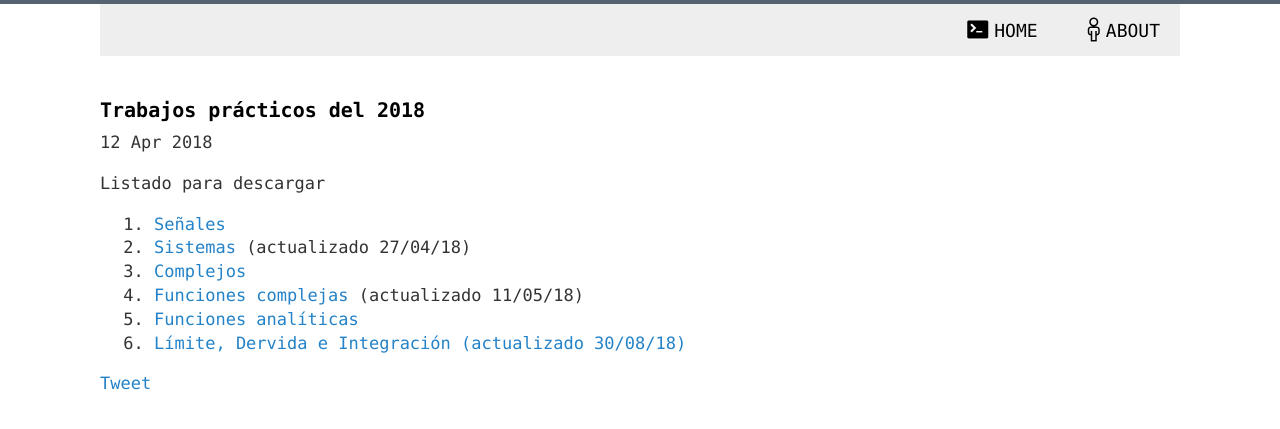
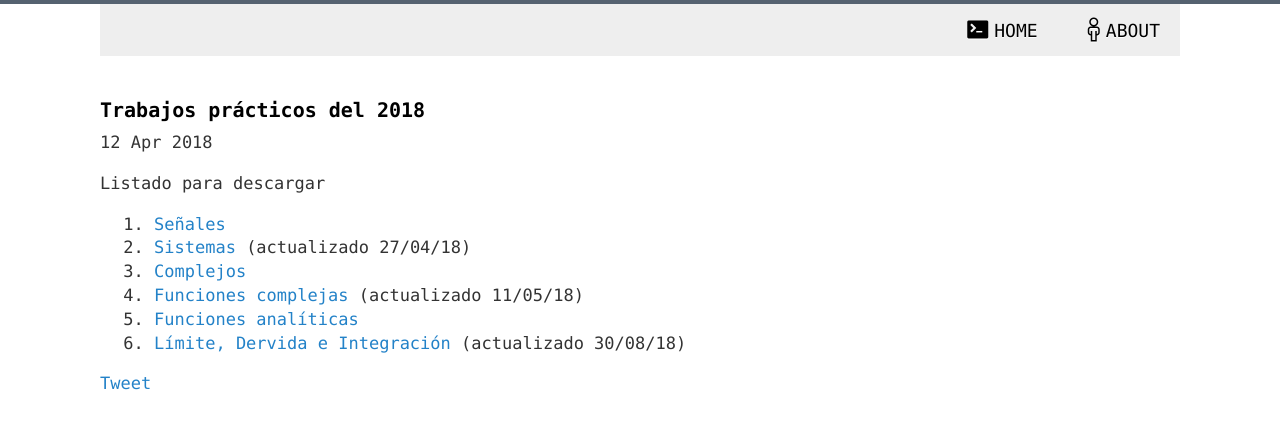
Before and after one commit to 1nv1/UTN-FRN-ASS, a Jekyll site: the page built from _posts/2018-04-12-TPs2018.markdown, in a window 1280 px wide. Shown: the top 429 px of the page. Built offline with Jekyll 4.4.1, drawn with Linux system fonts in a browser that asks for light colours; comment, search, counter and statistics services are not loaded.

Commit message:
Corrección menor

```diff
--- a/_posts/2018-04-12-TPs2018.markdown
+++ b/_posts/2018-04-12-TPs2018.markdown
@@ -14,4 +14,4 @@ Listado para descargar
 3. <a href="https://drive.google.com/open?id=1IvyE09iuo8MnjJ29t3NcwTGQlP1Ua4xN" target="_blank">Complejos</a>
 4. <a href="https://drive.google.com/open?id=1Hh-onJGjVZkXNVYOza1q0eBOygqBC1mR" target="_blanck">Funciones complejas</a> (actualizado 11/05/18)
 5. <a href="https://drive.google.com/open?id=1pTuY87IQkYD59T2C_Hyy00ueQYONmeYs" target="_blanck">Funciones analíticas</a>
-6. <a href="https://drive.google.com/open?id=1_hQs8kU6FmGC4FPuwAcTwpFKtu45-hnY" target="_blanck">Límite, Dervida e Integración (actualizado 30/08/18)</a>
+6. <a href="https://drive.google.com/open?id=1_hQs8kU6FmGC4FPuwAcTwpFKtu45-hnY" target="_blanck">Límite, Dervida e Integración</a> (actualizado 30/08/18)
```
